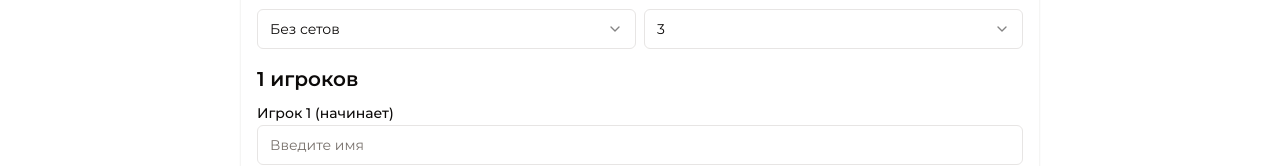
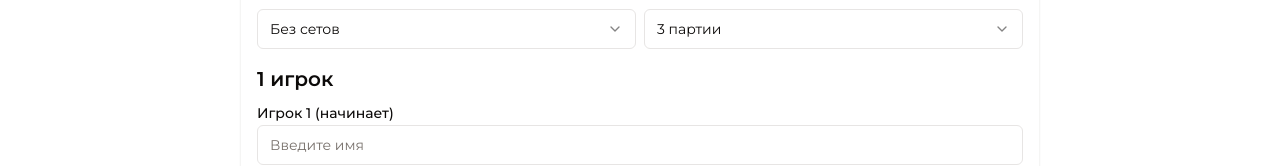
Before and after one commit to koshinva/score-darts, a React (Vite) app: page / in a window 1280 px wide. Shown: the part 349-515 px from the top of the page. Built offline with nearby package versions, Linux system fonts and the light colour scheme.

Commit message:
feat: add declensions

```diff
--- a/src/components/game.form/ui/game.players.fields.tsx
+++ b/src/components/game.form/ui/game.players.fields.tsx
@@ -6,6 +6,7 @@ import { Button } from '@/components/ui/button';
 import { MinusCircleIcon, PlusCircleIcon } from 'lucide-react';
 import { GameFormLabel } from './game.form.label';
 import { GameFormMessage } from './game.form.message';
+import { declension } from '@/shared/helpers/declension';
 
 export const GamePlayersFields = () => {
   const { control } = useFormContext<GameFormType>();
@@ -17,7 +18,9 @@ export const GamePlayersFields = () => {
 
   return (
     <div className="flex flex-col gap-2">
-      <GameFormLabel label={`${fields.length} игроков`} />
+      <GameFormLabel
+        label={`${fields.length} ${declension(fields.length, ['игрок', 'игрока', 'игроков'])}`}
+      />
       <ul className="flex flex-col gap-2">
         {fields.map((field, index) => {
           return (
--- /dev/null
+++ b/src/shared/helpers/declension.ts
@@ -0,0 +1,15 @@
+/**
+ * Defines the right word form suitable for number provided
+ * @param {Number} number
+ * @param {[String]} declensions
+ * @param {[Number]} cases
+ * @returns {String}
+ * @example
+ * const result = declension(10, ['монета', 'монеты', 'монет'])
+ * console.log(result) // 'монет'
+ */
+export function declension(number: number, declensions: string[], cases = [2, 0, 1, 1, 1, 2]) {
+  return declensions[
+    number % 100 > 4 && number % 100 < 20 ? 2 : cases[number % 10 < 5 ? number % 10 : 5]
+  ];
+}
--- a/src/shared/settings/legs.type.ts
+++ b/src/shared/settings/legs.type.ts
@@ -1,16 +1,17 @@
 import { z } from 'zod';
 import { Option } from '../types/options';
 import { ModFinish } from './mod.finish.type';
+import { declension } from '../helpers/declension';
 
 export const gameLegSchema = z.string();
 
 const bestOfLegs: Option[] = [3, 5, 7, 9, 11, 13, 15, 17, 21].map((value) => ({
-  label: `${value}`,
+  label: `${value} ${declension(value, ['партия', 'партии', 'партий'])}`,
   value: `${value}_bestOf` satisfies `${number}_${ModFinish}`,
 }));
 
 const firstOfLegs: Option[] = Array.from({ length: 21 }, (_, i) => ({
-  label: `${i + 1}`,
+  label: `${i + 1} ${declension(i + 1, ['партия', 'партии', 'партий'])}`,
   value: `${i + 1}_firstOf` satisfies `${number}_${ModFinish}`,
 }));
 
--- a/src/shared/settings/sets.type.ts
+++ b/src/shared/settings/sets.type.ts
@@ -1,6 +1,7 @@
 import { z } from 'zod';
 import { Option } from '../types/options';
 import { ModFinish } from './mod.finish.type';
+import { declension } from '../helpers/declension';
 
 export const gameSetSchema = z.string();
 
@@ -10,12 +11,12 @@ const noSet: Option = {
 };
 
 const bestOfSets: Option[] = [3, 5, 7, 9, 11, 13, 15, 17, 21].map((value) => ({
-  label: `${value}`,
+  label: `${value} ${declension(value, ['сет', 'сета', 'сетов'])}`,
   value: `${value}_bestOf` satisfies `${number}_${ModFinish}`,
 }));
 
 const firstOfSets: Option[] = Array.from({ length: 21 }, (_, i) => ({
-  label: `${i + 1}`,
+  label: `${i + 1} ${declension(i + 1, ['сет', 'сета', 'сетов'])}`,
   value: `${i + 1}_firstOf` satisfies `${number}_${ModFinish}`,
 }));
 
```
